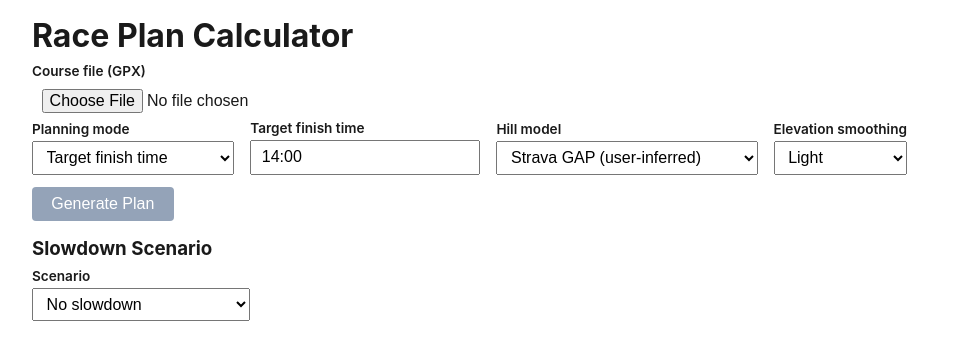
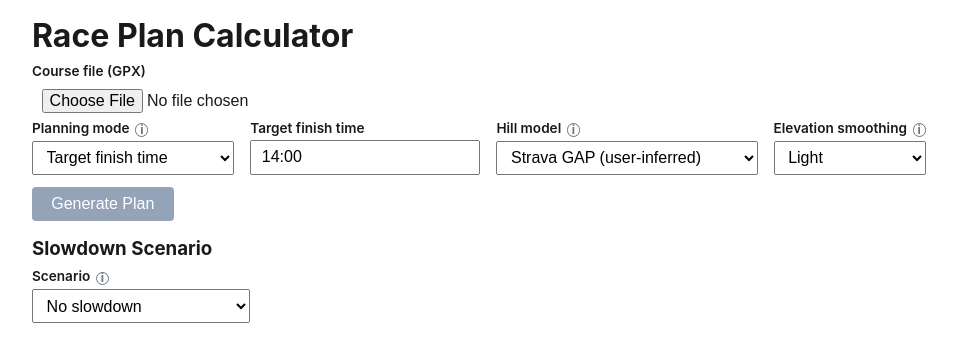
Before and after one commit to dbeatty10/race-pace-calculator, a React (Vite) app: page / in a window 1280 px wide. Shown: the top 362 px of the page, without its empty margins (144-1101 px from the left). Built offline with nearby package versions, Linux system fonts and the light colour scheme.

Commit message:
feat: add info tooltips to dropdown menus with detailed explanations

```diff
--- a/src/App.css
+++ b/src/App.css
@@ -99,3 +99,72 @@ button:disabled {
   margin: 0.5rem 0;
   font-size: 0.9rem;
 }
+
+/* Info Tooltips */
+
+.info-tooltip-wrapper {
+  position: relative;
+  display: inline-block;
+  margin-left: 0.35rem;
+  vertical-align: middle;
+}
+
+.info-tooltip-icon {
+  display: inline-flex;
+  align-items: center;
+  justify-content: center;
+  width: 1.1em;
+  height: 1.1em;
+  border-radius: 50%;
+  border: 1.5px solid #6b7280;
+  color: #6b7280;
+  font-size: 0.75rem;
+  font-weight: bold;
+  font-style: normal;
+  cursor: default;
+  user-select: none;
+  line-height: 1;
+}
+
+.info-tooltip-wrapper:hover .info-tooltip-icon {
+  border-color: #2563eb;
+  color: #2563eb;
+}
+
+.info-tooltip-content {
+  display: none;
+  position: absolute;
+  z-index: 100;
+  bottom: calc(100% + 8px);
+  left: 50%;
+  transform: translateX(-50%);
+  background: white;
+  border: 1px solid #d1d5db;
+  border-radius: 6px;
+  padding: 0.7rem 0.85rem;
+  font-size: 0.78rem;
+  font-weight: normal;
+  line-height: 1.55;
+  color: #111827;
+  min-width: 240px;
+  max-width: 340px;
+  box-shadow: 0 4px 14px rgba(0, 0, 0, 0.15);
+  white-space: normal;
+  pointer-events: none;
+}
+
+.info-tooltip-wrapper:hover .info-tooltip-content {
+  display: block;
+}
+
+.info-tooltip-content strong {
+  font-weight: 700;
+}
+
+.info-tooltip-content p {
+  margin: 0 0 0.45rem 0;
+}
+
+.info-tooltip-content p:last-child {
+  margin-bottom: 0;
+}
--- /dev/null
+++ b/src/ui/components/InfoTooltip.tsx
@@ -0,0 +1,12 @@
+interface InfoTooltipProps {
+  content: React.ReactNode;
+}
+
+export function InfoTooltip({ content }: InfoTooltipProps) {
+  return (
+    <span className="info-tooltip-wrapper">
+      <span className="info-tooltip-icon">i</span>
+      <span className="info-tooltip-content">{content}</span>
+    </span>
+  );
+}
--- a/src/ui/components/PlannerForm.tsx
+++ b/src/ui/components/PlannerForm.tsx
@@ -1,6 +1,75 @@
 import type { PlanningMode, SmoothingLevel } from "@engine/types";
 import { listModels } from "@engine/models/registry";
 import { PERSONAL_CALIBRATION_ID } from "@engine/models/personalCalibration";
+import { InfoTooltip } from "./InfoTooltip";
+
+const PLANNING_MODE_TOOLTIP = (
+  <>
+    <p>
+      <strong>Target finish time:</strong> You set a goal time (e.g. 3:45:00).
+      The calculator solves for the flat-equivalent pace that — after applying
+      the hill model to every segment — sums to exactly that finish time.
+    </p>
+    <p>
+      <strong>Target effort (flat pace):</strong> You set a flat-equivalent pace
+      (e.g. 12:30/mi) that represents your intended effort level. The hill model
+      is applied directly to each segment without targeting a total time —
+      uphills slow you down, downhills speed you up. Use this when you want to
+      pace by feel rather than clock.
+    </p>
+  </>
+);
+
+const HILL_MODEL_TOOLTIP = (
+  <>
+    <p>
+      <strong>Strava (default):</strong> Reverse-engineered from Strava's
+      Grade-Adjusted Pace, derived from millions of real runner GPS + heart-rate
+      records (Robb 2017). Conservative on descents.
+    </p>
+    <p>
+      <strong>Minetti:</strong> From lab treadmill measurements of 8 subjects at
+      grades −45% to +45% (Minetti et al. 2002). Computes the speed of equal
+      metabolic cost to flat running. Strong evidence base, but calibrated on
+      short efforts.
+    </p>
+    <p>
+      <strong>RE3:</strong> Running Energy Expenditure Estimation (UMass). More
+      recent than Minetti. More aggressive downhill benefit.
+    </p>
+    <p>
+      <strong>ultraPacer:</strong> Piecewise model from ultrapacer.com. Quadratic
+      from −22% to +16% grade, linear outside. Predicts larger penalties for
+      very steep uphills.
+    </p>
+    <p>
+      <strong>Personal calibration:</strong> Enter your own [grade%, multiplier]
+      pairs from your race data. Requires at least 2 points. Example: "8, 1.4"
+      means at 8% grade you run 1.4× slower than flat.
+    </p>
+  </>
+);
+
+const SMOOTHING_TOOLTIP = (
+  <>
+    <p>
+      <strong>None:</strong> Raw GPS elevation exactly as recorded. May contain
+      noise from GPS accuracy limits.
+    </p>
+    <p>
+      <strong>Light:</strong> Mild filter. Removes small GPS artifacts while
+      preserving most real elevation features. Good for clean GPS data.
+    </p>
+    <p>
+      <strong>Medium:</strong> Moderate filter. Removes most GPS noise and small
+      terrain bumps. Best for most race courses.
+    </p>
+    <p>
+      <strong>Heavy:</strong> Aggressive filter. Best for very noisy data
+      (canyons, dense forest, low-quality devices).
+    </p>
+  </>
+);
 
 interface PlannerFormProps {
   planningMode: PlanningMode;
@@ -41,7 +110,10 @@ export function PlannerForm({
     <div>
       <div className="form-row">
         <div className="form-group">
-          <label htmlFor="planning-mode">Planning mode</label>
+          <label htmlFor="planning-mode">
+            Planning mode
+            <InfoTooltip content={PLANNING_MODE_TOOLTIP} />
+          </label>
           <select
             id="planning-mode"
             value={planningMode}
@@ -79,7 +151,10 @@ export function PlannerForm({
         )}
 
         <div className="form-group">
-          <label htmlFor="model-select">Hill model</label>
+          <label htmlFor="model-select">
+            Hill model
+            <InfoTooltip content={HILL_MODEL_TOOLTIP} />
+          </label>
           <select
             id="model-select"
             value={modelId}
@@ -99,7 +174,10 @@ export function PlannerForm({
         </div>
 
         <div className="form-group">
-          <label htmlFor="smoothing-select">Elevation smoothing</label>
+          <label htmlFor="smoothing-select">
+            Elevation smoothing
+            <InfoTooltip content={SMOOTHING_TOOLTIP} />
+          </label>
           <select
             id="smoothing-select"
             value={smoothing}
--- a/src/ui/components/SlowdownControls.tsx
+++ b/src/ui/components/SlowdownControls.tsx
@@ -1,5 +1,60 @@
 import type { SlowdownPreset, SlowdownMode } from "@engine/slowdown/types";
 import { SLOWDOWN_PRESET_LABELS } from "@engine/slowdown/types";
+import { InfoTooltip } from "./InfoTooltip";
+
+const SLOWDOWN_PRESET_TOOLTIP = (
+  <>
+    <p>
+      <strong>No slowdown:</strong> Assumes you hold baseline pace to the finish
+      — your ideal-case plan.
+    </p>
+    <p>
+      <strong>Controlled / tiny late fade:</strong> Onset 37 km, 3 km ramp, +2%
+      plateau. Best case — tiny drift in the final miles.
+    </p>
+    <p>
+      <strong>Gentle late fade:</strong> Onset 32 km, 4 km ramp, +5%. Common
+      for fit runners who go slightly too fast.
+    </p>
+    <p>
+      <strong>Moderate late fade:</strong> Onset 31 km, 4 km ramp, +10%.
+      Noticeable fatigue. Pace drops ~1 min/mi for a 10 min/mi runner.
+    </p>
+    <p>
+      <strong>Wall-lite:</strong> Onset 31 km, 3 km ramp, +20%. Significant
+      glycogen depletion. Pace drops ~2 min/mi.
+    </p>
+    <p>
+      <strong>Classic wall:</strong> Onset 30 km, 3 km ramp, +30%. The iconic
+      marathon wall. Pace drops ~3 min/mi.
+    </p>
+    <p>
+      <strong>Early blow-up:</strong> Onset 27 km, 4 km ramp, +25%. Wall hits
+      earlier, caused by going out too aggressively.
+    </p>
+    <p>
+      <strong>Custom:</strong> You control all three parameters. Adjusted pace =
+      baseline × (1 + plateau ÷ 100) at full slowdown.
+    </p>
+  </>
+);
+
+const SLOWDOWN_MODE_TOOLTIP = (
+  <>
+    <p>
+      <strong>Forecast:</strong> Applies the slowdown on top of your existing
+      baseline plan. Shows actual finish time and splits if you hit the wall
+      exactly as described. Use this for "what if I blow up?" analysis.
+    </p>
+    <p>
+      <strong>Compensate to target:</strong> Finds a faster internal baseline —
+      using bisection search — such that the slowdown-adjusted finish still hits
+      your target time. Example: if the wall adds 12 min, the plan targets 3:33
+      on the baseline so the wall brings you back to 3:45. Not recommended: going
+      faster early increases the likelihood of a worse wall.
+    </p>
+  </>
+);
 
 interface SlowdownControlsProps {
   preset: SlowdownPreset;
@@ -42,7 +97,10 @@ export function SlowdownControls({
       <h3 style={{ marginBottom: "0.5rem" }}>Slowdown Scenario</h3>
       <div className="form-row">
         <div className="form-group">
-          <label htmlFor="slowdown-preset">Scenario</label>
+          <label htmlFor="slowdown-preset">
+            Scenario
+            <InfoTooltip content={SLOWDOWN_PRESET_TOOLTIP} />
+          </label>
           <select
             id="slowdown-preset"
             value={preset}
@@ -58,7 +116,10 @@ export function SlowdownControls({
 
         {preset !== "none" && (
           <div className="form-group">
-            <label htmlFor="slowdown-mode">Mode</label>
+            <label htmlFor="slowdown-mode">
+              Mode
+              <InfoTooltip content={SLOWDOWN_MODE_TOOLTIP} />
+            </label>
             <select
               id="slowdown-mode"
               value={mode}
```
